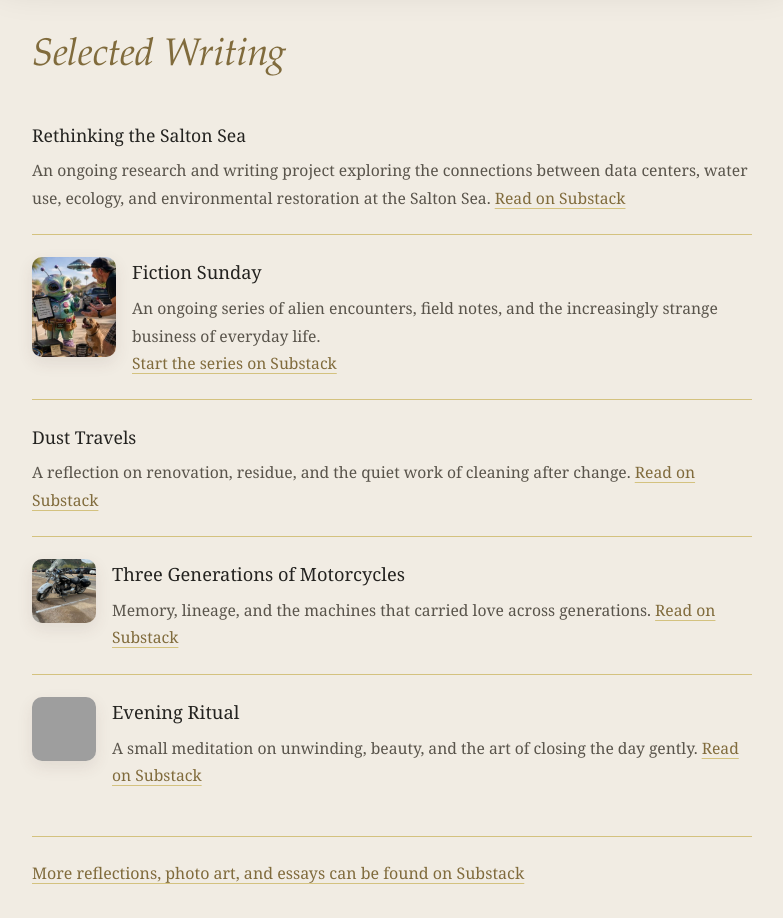
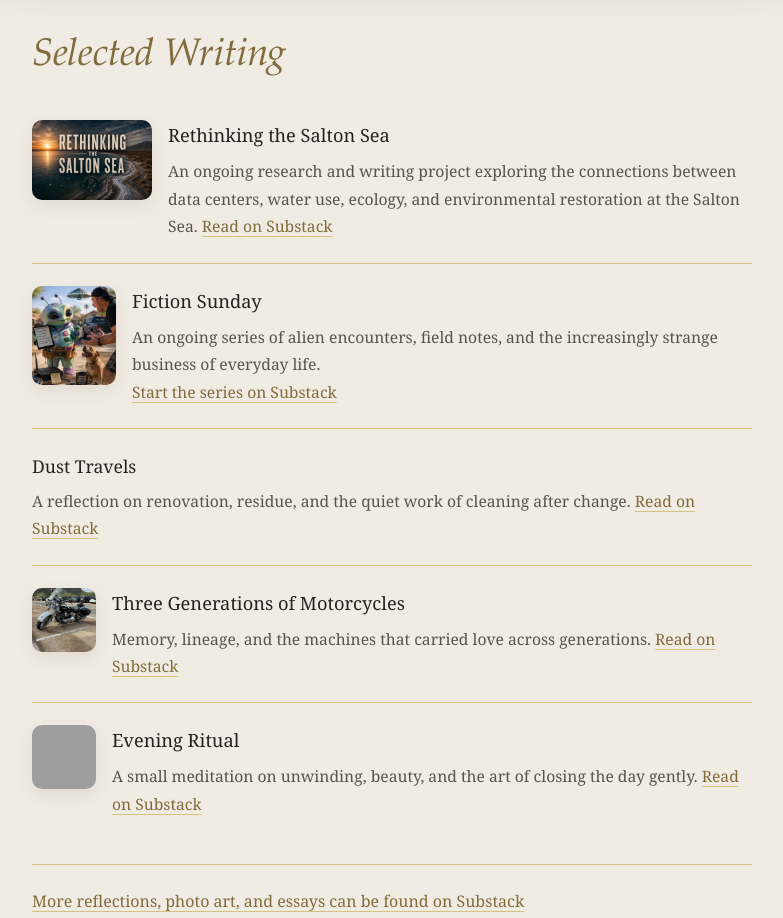
Before and after one commit to cassiesomastudio/cassiesoma.github.io, a plain HTML site: page studio.html in a window 1280 px wide. Shown: the part 2020-2938 px from the top of the page, without its empty margins (248-1031 px from the left). Drawn offline with Linux system fonts and the light colour scheme; grey boxes are pictures that could not be loaded.

Commit message:
Add uncropped Salton Sea research thumbnail beside project link

```diff
--- a/studio.html
+++ b/studio.html
@@ -347,6 +347,8 @@ header h1,.intro h2,.featured-story h2,.writing-section h2{font-family:Baskervil
 
 .fiction-sunday-thumb{flex-basis:84px}.fiction-sunday-thumb img{width:84px;height:auto;border-radius:10px}
 @media(max-width:700px){.fiction-sunday-thumb{flex-basis:64px}.fiction-sunday-thumb img{width:64px;height:auto}}
+.salton-sea-thumb{flex-basis:120px}.salton-sea-thumb img{width:120px;height:auto;border-radius:10px}
+@media(max-width:700px){.salton-sea-thumb{flex-basis:96px}.salton-sea-thumb img{width:96px;height:auto}}
 </style>
 </head>
 
@@ -416,9 +418,16 @@ header h1,.intro h2,.featured-story h2,.writing-section h2{font-family:Baskervil
         <h2>Selected Writing</h2>
 
         <div class="entry" id="salton-sea-project">
-            <div class="text-only">
-                <h3>Rethinking the Salton Sea</h3>
-                <p>An ongoing research and writing project exploring the connections between data centers, water use, ecology, and environmental restoration at the Salton Sea. <a href="https://substack.com/@cassiesomastudio/note/p-206235793" target="_blank" rel="noopener noreferrer">Read on Substack</a></p>
+            <div class="entry-inner">
+                <div class="thumb salton-sea-thumb">
+                    <a href="https://substack.com/@cassiesomastudio/note/p-206235793" target="_blank" rel="noopener noreferrer" aria-label="Read Rethinking the Salton Sea on Substack (opens in a new tab)">
+                        <img src="salton-sea-thumbnail.jpg" width="360" height="240" loading="lazy" alt="Rethinking the Salton Sea artwork showing a sunset over the water and desert shoreline">
+                    </a>
+                </div>
+                <div class="entry-text">
+                    <h3>Rethinking the Salton Sea</h3>
+                    <p>An ongoing research and writing project exploring the connections between data centers, water use, ecology, and environmental restoration at the Salton Sea. <a href="https://substack.com/@cassiesomastudio/note/p-206235793" target="_blank" rel="noopener noreferrer">Read on Substack</a></p>
+                </div>
             </div>
         </div>
 
```
Also changed, not shown: salton-sea-thumbnail.jpg (added).
